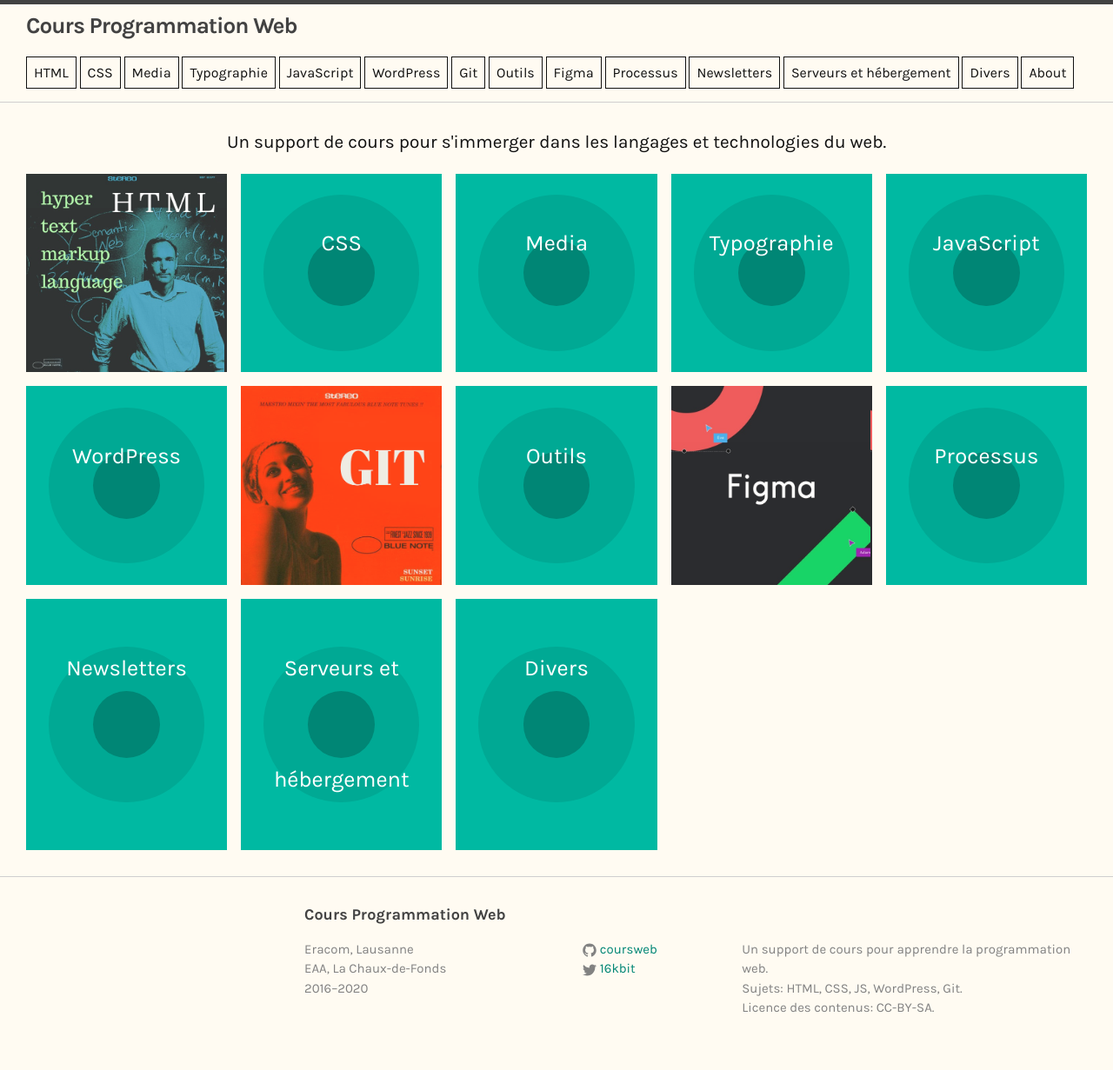
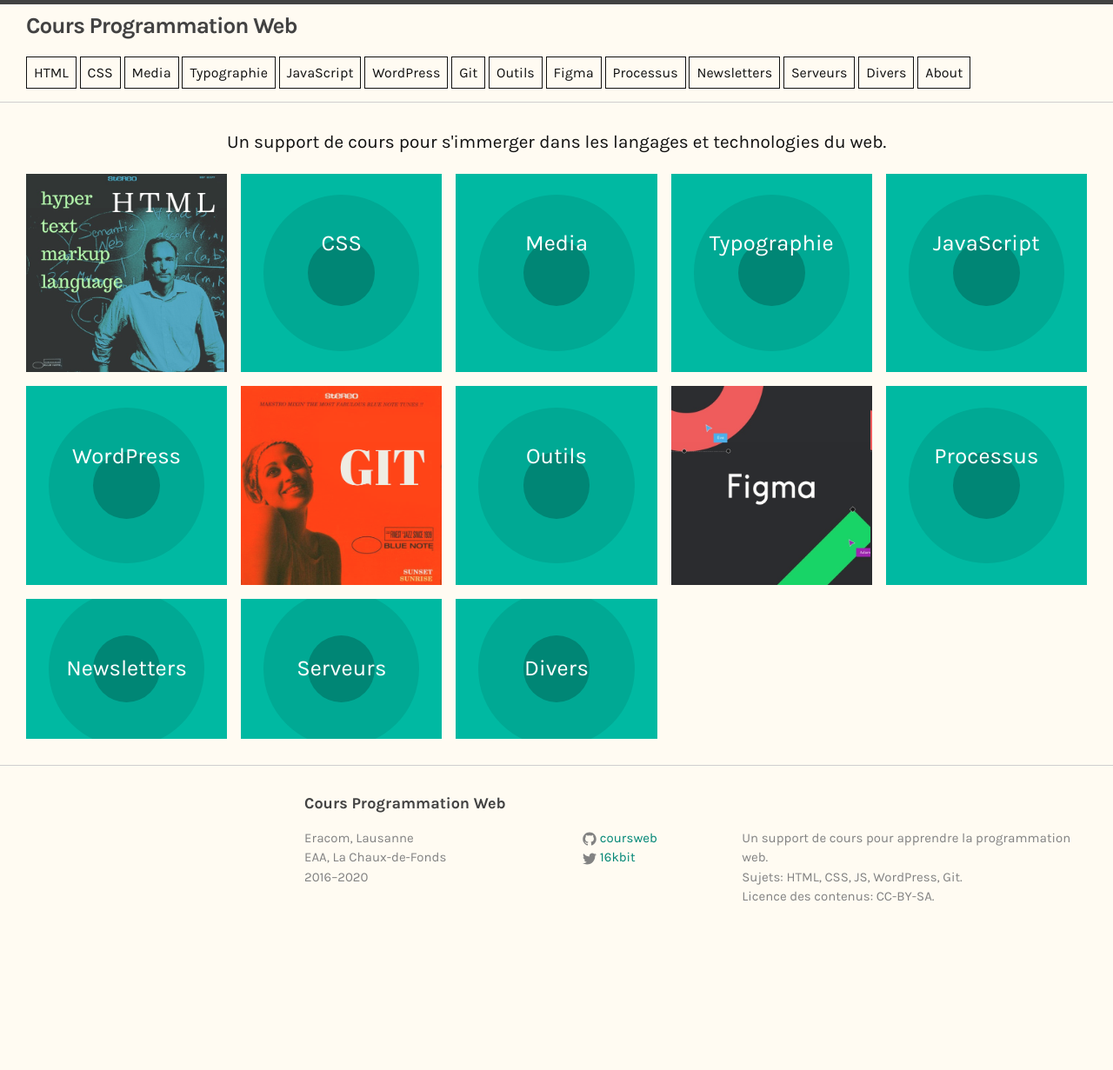
Before and after one commit to coursweb/coursweb.github.io, a Jekyll site: the page built from index.html, in a window 1280 px wide. Shown: the whole page at 87% size. Built offline with Jekyll 4.4.1, drawn with Linux system fonts in a browser that asks for light colours; after the commit the page ends 1103 px from its top, so only the background shows below that.

Commit message:
raccourcir titre Serveurs

```diff
--- a/_config.yml
+++ b/_config.yml
@@ -60,7 +60,7 @@
    url: processus
  - title: Newsletters
    url: newsletters
- - title: Serveurs et hébergement
+ - title: Serveurs
    url: serveurs
  - title: Divers
    url: divers
```
